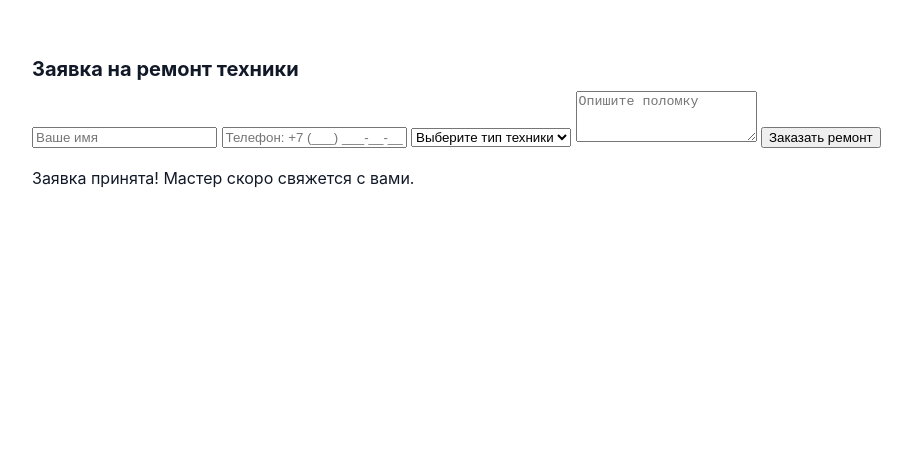
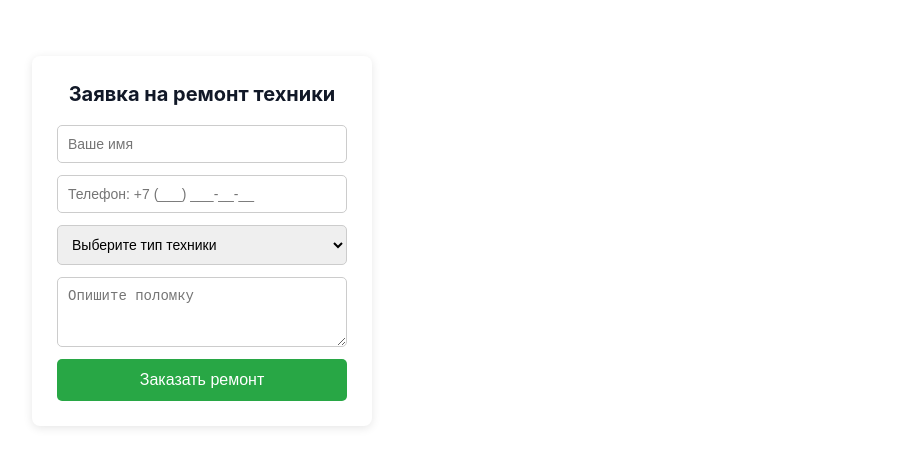
Before and after one commit to valikJan/repair, a plain HTML site: page order.html in a window 1280 px wide. Shown: the whole page, without its empty margins (52-964 px from the left). Drawn offline with Linux system fonts and the light colour scheme.

Commit message:
Update style.css

```diff
--- a/style.css
+++ b/style.css
@@ -368,3 +368,32 @@ h3 {
   display: grid;
   gap: 0.5rem;
 }
+
+ .repair-form {
+      background: #fff;
+      padding: 25px;
+      border-radius: 8px;
+      box-shadow: 0 2px 10px rgba(0,0,0,0.1);
+      width: 340px;
+      display: flex;
+      flex-direction: column;
+      gap: 12px;
+    }
+    .repair-form h3 { margin: 0 0 5px; text-align: center; }
+    .repair-form input, .repair-form select, .repair-form textarea {
+      padding: 10px;
+      border: 1px solid #ccc;
+      border-radius: 5px;
+      font-size: 14px;
+    }
+    .repair-form button {
+      padding: 12px;
+      background: #28a745;
+      color: #fff;
+      border: none;
+      border-radius: 5px;
+      font-size: 16px;
+      cursor: pointer;
+    }
+    .repair-form button:hover { background: #218838; }
+    #status { color: #28a745; text-align: center; font-weight: bold; display: none; }
```
